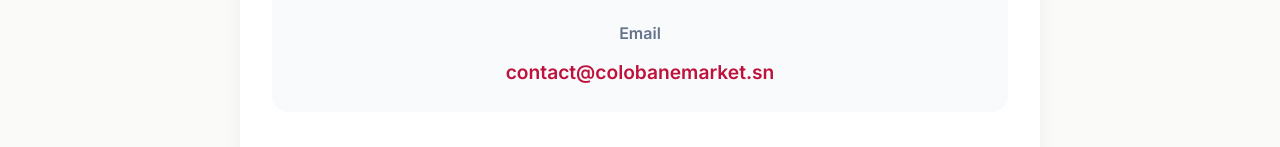
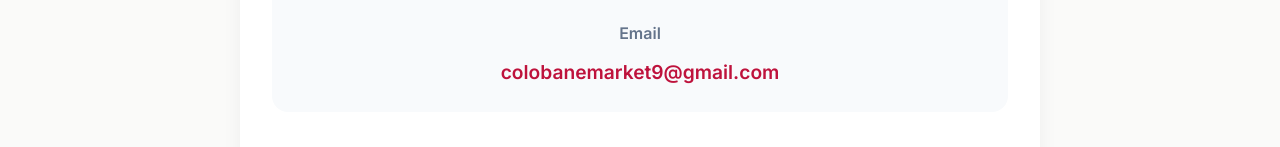
Before and after one commit to colways27-cell/colobane-market, a React (Vite) app: page /contact in a window 1280 px wide. Shown: the part 799-946 px from the top of the page. Built offline with nearby package versions, Linux system fonts and the light colour scheme.

Commit message:
update_official_email_to_colobanemarket9_gmail_com

```diff
--- a/src/pages/ContactPage.jsx
+++ b/src/pages/ContactPage.jsx
@@ -30,8 +30,8 @@
           <div style={styles.contactBox}>
             <span style={{ fontSize: '2rem' }}>📧</span>
             <span style={{ fontWeight: '600', color: 'var(--text-muted)' }}>Email</span>
-            <a href="mailto:contact@colobanemarket.sn" style={styles.link}>
-              contact@colobanemarket.sn
+            <a href="mailto:colobanemarket9@gmail.com" style={styles.link}>
+              colobanemarket9@gmail.com
             </a>
           </div>
 
--- a/src/pages/PrivacyPolicyPage.jsx
+++ b/src/pages/PrivacyPolicyPage.jsx
@@ -22,7 +22,7 @@
         </p>
 
         <h2 style={styles.h2}>Article 1 — Responsable du traitement</h2>
-        <p style={styles.p}>Le responsable du traitement des données personnelles collectées sur ColobaneMarket est SG GlobalBusiness, basé à Sébikotane, Dakar, Sénégal. Contact : <a href="mailto:legal@colobanemarket.sn" style={{ color: 'var(--primary)', fontWeight: '700', textDecoration: 'none' }}>legal@colobanemarket.sn</a></p>
+        <p style={styles.p}>Le responsable du traitement des données personnelles collectées sur ColobaneMarket est SG GlobalBusiness, basé à Sébikotane, Dakar, Sénégal. Contact : <a href="mailto:colobanemarket9@gmail.com" style={{ color: 'var(--primary)', fontWeight: '700', textDecoration: 'none' }}>colobanemarket9@gmail.com</a></p>
 
         <h2 style={styles.h2}>Article 2 — Données collectées</h2>
         <p style={styles.p}>Lors de votre inscription et utilisation de ColobaneMarket, nous collectons :</p>
@@ -68,7 +68,7 @@
           <li style={styles.li}><strong>Droit de suppression</strong> — demander la suppression de votre compte et de vos données ;</li>
           <li style={styles.li}><strong>Droit d'opposition</strong> — vous opposer à certains traitements.</li>
         </ul>
-        <p style={styles.p}>Pour exercer ces droits, contactez-nous à : <a href="mailto:legal@colobanemarket.sn" style={{ color: 'var(--primary)', fontWeight: '700', textDecoration: 'none' }}>legal@colobanemarket.sn</a> — Nous répondons dans un délai de 30 jours.</p>
+        <p style={styles.p}>Pour exercer ces droits, contactez-nous à : <a href="mailto:colobanemarket9@gmail.com" style={{ color: 'var(--primary)', fontWeight: '700', textDecoration: 'none' }}>colobanemarket9@gmail.com</a> — Nous répondons dans un délai de 30 jours.</p>
 
         <h2 style={styles.h2}>Article 7 — Sécurité des données</h2>
         <p style={styles.p}>ColobaneMarket met en œuvre les mesures techniques suivantes pour protéger vos données :</p>
```
